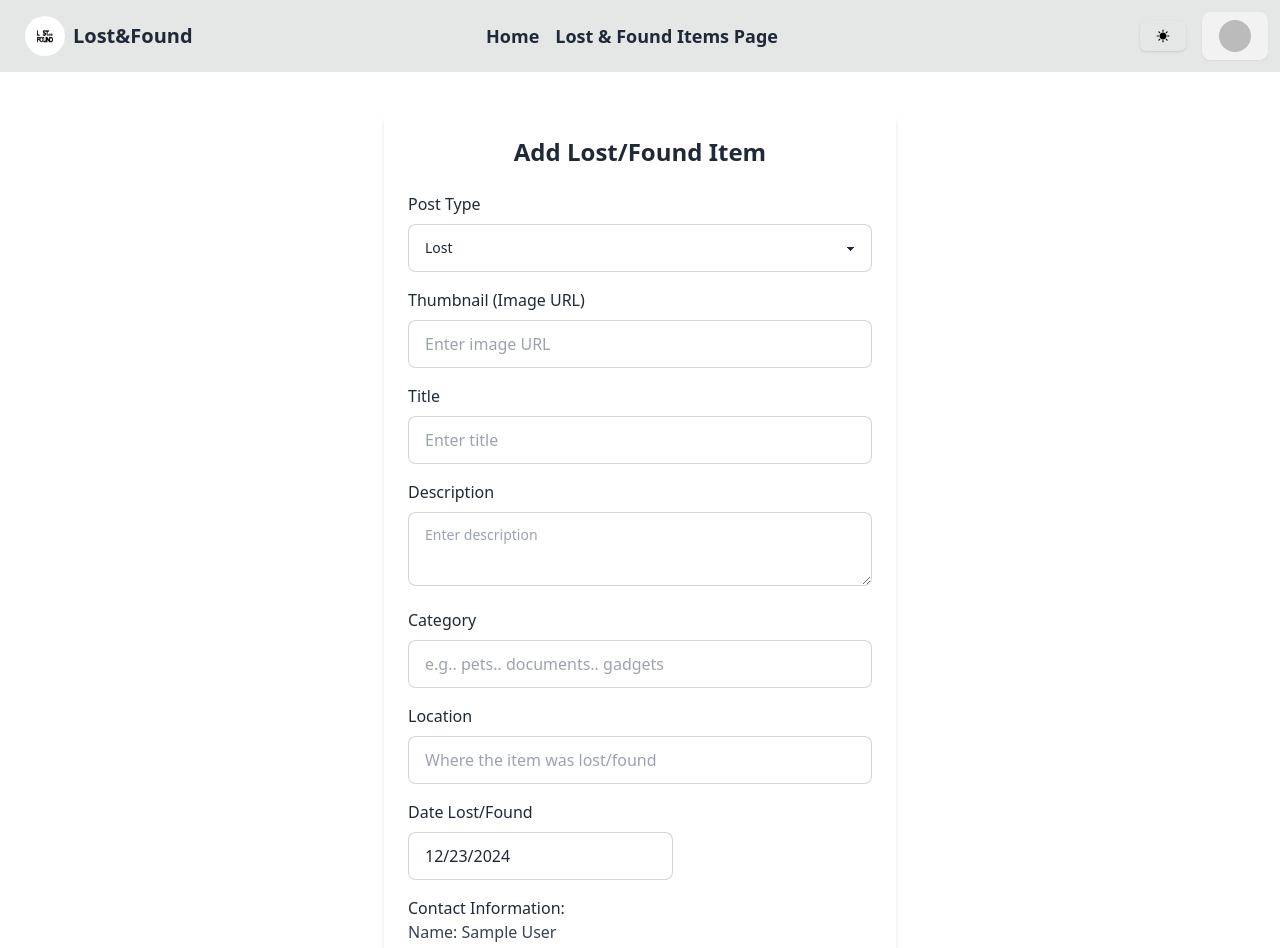
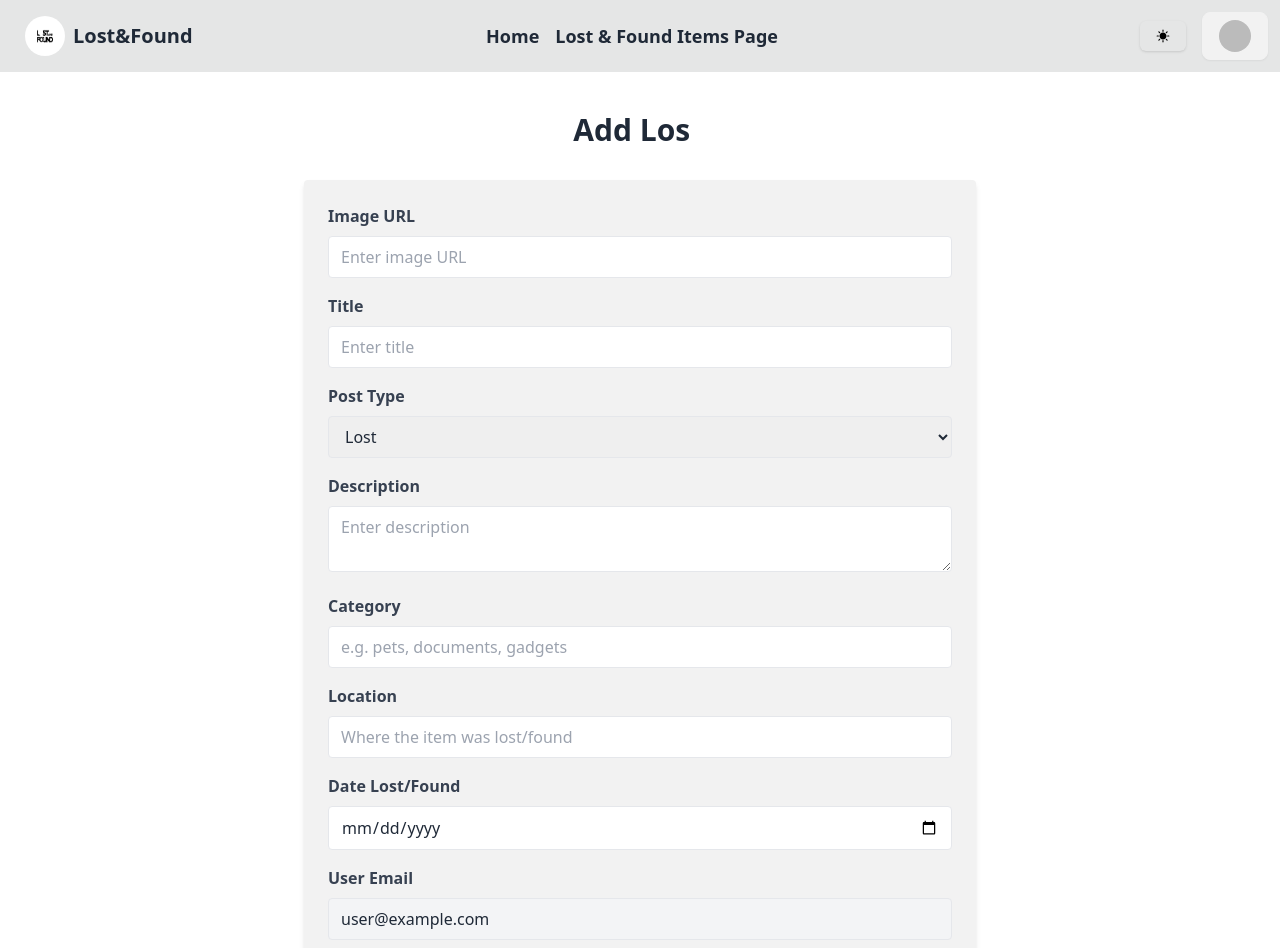
Before and after one commit to MeghlaB/Lost_of_Items, a React (Vite) app: page /addItems in a window 1280 px wide. Shown: the top 948 px of the page. Built offline with nearby package versions, Linux system fonts and the light colour scheme; no server answers; sample sign-in values are in the browser's storage.

Commit message:
update code

```diff
--- a/src/Files/Datepicker.jsx
+++ b/src/Files/Datepicker.jsx
@@ -8,8 +8,8 @@ export default function Datepicker() {
     <div>
       <DatePicker
       showIcon
-      selected={startDate}  // Correctly use selected for the value of the date
-      onChange={(date) => setStartDate(date)}  // Handle date change
+      selected={startDate}
+      onChange={(date) => setStartDate(date)}
       icon={
         <svg
           xmlns="http://www.w3.org/2000/svg"
--- a/src/Pages/LatestFindLostItems.jsx
+++ b/src/Pages/LatestFindLostItems.jsx
@@ -13,8 +13,9 @@ const LatestFindLostItems = () => {
                 setItems(res.data)
             })
     }, [])
+    const sortedItems = items.sort((a, b) => new Date(b.date) - new Date(a.date)).slice(0, 6);
 
-    const filteredItems = items.filter(
+    const filteredItems = sortedItems.filter(
         item =>
             item.title.toLowerCase().includes(searchQuery.toLowerCase()) ||
             item.location.toLowerCase().includes(searchQuery.toLowerCase())
--- a/src/PrivetRoute/AddLost_FoundITems.jsx
+++ b/src/PrivetRoute/AddLost_FoundITems.jsx
@@ -1,168 +1,212 @@
-
 import { useContext, useState } from "react";
 import { AuthContext } from "../AuthProvider/AuthProvider";
+import { Typewriter } from "react-simple-typewriter";
+import Swal from "sweetalert2";
 import axios from "axios";
-import Swal from "sweetalert2";
-import DatePicker from "react-datepicker";
-import "react-datepicker/dist/react-datepicker.css";
 import { useNavigate } from "react-router-dom";
 
-export default function AddLost_FoundITems() {
+
+export default function AddLost_FoundItem() {
   const { user } = useContext(AuthContext);
   const navigate = useNavigate()
   const [formData, setFormData] = useState({
-    postType: "Lost",
     thumbnail: "",
     title: "",
+    type: "Lost",
     description: "",
     category: "",
     location: "",
-    dateLost: new Date(),
+    dateLost: "",
+    email: user?.email,
+    name: user?.displayName,
   });
 
-
-  const handleInputChange = (e) => {
+  const handleChange = (e) => {
     const { name, value } = e.target;
     setFormData({ ...formData, [name]: value });
   };
 
+  const handleSubmit = (e) => {
+    e.preventDefault();
+    e.target.reset();
+    const from = e.target;
+    const thumbnail = from.thumbnail.value;
+    const title = from.title.value;
+    const type = from.type.value;
+    const description = from.description.value;
+    const category = from.category.value;
+    const location = from.location.value;
+    const dateLost = from.dateLost.value;
+    const addInfo = {
+      thumbnail,
+      title,
+      type,
+      description,
+      category,
+      location,
+      dateLost,
+      user:{
+        email: user?.email,
+        name: user?.displayName,
+      }
 
-  const handleDateChange = (date) => {
-    setFormData({ ...formData, dateLost: date });
     };
 
+    axios.post(`${import.meta.env.VITE_API_URL}/addItems`,addInfo, {
 
-  const handleSubmit = async (e) => {
-    e.preventDefault();
-    const postData = {
-      ...formData,
-      dateLost: formData.dateLost.toISOString(),
-      user: {
-        displayName: user?.displayName,
-        email: user?.email,
-        image:user?.photoURL
-      },
-    };
-
-    try {
-      const res = await axios.post(
-        `${import.meta.env.VITE_API_URL}/addItem`,
-        postData
-      );
-      console.log(res.data);
-
+    })
+      .then((res) => {
+        console.log('Data received:', res.data);
+        if (res.data.insertedId) {
           Swal.fire({
             title: "Success!",
             text: "Post added successfully!",
             icon: "success",
             confirmButtonText: "Done",
           });
-      navigate('/myItems')
-    } catch (error) {
-      console.error("Error adding document: ", error);
+          navigate('/myItems');
+        }
+      })
+      .catch((err) => {
+        console.error('Error adding item:', err);
         Swal.fire({
-        title: "Failed!",
-        text: "Post addition failed. Please try again!",
+          title: "Error!",
+          text: "There was an issue adding your post.",
           icon: "error",
-        confirmButtonText: "Try Again",
+          confirmButtonText: "Retry",
         });
-    }
+      });
+
   };
 
   return (
-    <div className="max-w-lg mx-auto my-10 p-6 bg-white shadow-md rounded-lg">
-      <h2 className="text-2xl font-bold text-center mb-6">Add Lost/Found Item</h2>
-      <form onSubmit={handleSubmit}>
-        {/* Post Type */}
-        <label className="block mb-2 font-medium">Post Type</label>
+    <div className="container mx-auto py-10 px-4">
+      <h2 className="text-3xl font-bold text-center mb-8">
+        <Typewriter
+          words={["Add Lost/Found Item"]}
+          loop={0}
+          cursor
+          cursorStyle="|"
+          typeSpeed={80}
+          deleteSpeed={100}
+          className="text-red-500"
+        />
+      </h2>
+      <form
+        onSubmit={handleSubmit}
+        className="max-w-2xl mx-auto bg-base-200 p-6 rounded shadow-md"
+      >
+        <div className="mb-4">
+          <label className="text-left flex justify-start text-gray-700 font-bold mb-2">Image URL</label>
+          <input
+            type="url"
+            name="thumbnail"
+            value={formData.thumbnail}
+            onChange={handleChange}
+            placeholder="Enter image URL"
+            required
+            className="w-full px-3 py-2 border rounded"
+          />
+        </div>
+        <div className="mb-4">
+          <label className="text-left flex justify-start text-gray-700 font-bold mb-2">Title</label>
+          <input
+            type="text"
+            name="title"
+            value={formData.title}
+            onChange={handleChange}
+            placeholder="Enter title"
+            required
+            className="w-full px-3 py-2 border rounded"
+          />
+        </div>
+        <div className="mb-4">
+          <label className="text-left flex justify-start text-gray-700 font-bold mb-2">Post Type</label>
           <select
-          name="postType"
-          value={formData.postType}
-          onChange={handleInputChange}
-          className="select select-bordered w-full mb-4"
+            name="type"
+            value={formData.type}
+            onChange={handleChange}
+            required
+            className="w-full px-3 py-2 border rounded"
           >
             <option value="Lost">Lost</option>
             <option value="Found">Found</option>
           </select>
-
-        {/* Thumbnail URL */}
-        <label className="block mb-2 font-medium">Thumbnail (Image URL)</label>
-        <input
-          type="url"
-          name="thumbnail"
-          value={formData.thumbnail}
-          onChange={handleInputChange}
-          placeholder="Enter image URL"
-          className="input input-bordered w-full mb-4"
-          required
-        />
-
-        {/* Title */}
-        <label className="block mb-2 font-medium">Title</label>
-        <input
-          type="text"
-          name="title"
-          value={formData.title}
-          onChange={handleInputChange}
-          placeholder="Enter title"
-          className="input input-bordered w-full mb-4"
-          required
-        />
-
-        {/* Description */}
-        <label className="block mb-2 font-medium">Description</label>
+        </div>
+        <div className="mb-4">
+          <label className="text-left flex justify-start text-gray-700 font-bold mb-2">Description</label>
           <textarea
             name="description"
             value={formData.description}
-          onChange={handleInputChange}
+            onChange={handleChange}
             placeholder="Enter description"
-          className="textarea textarea-bordered w-full mb-4"
             required
+            className="w-full px-3 py-2 border rounded"
           />
-
-        {/* Category */}
-        <label className="block mb-2 font-medium">Category</label>
+        </div>
+        <div className="mb-4">
+          <label className="text-left flex justify-start text-gray-700 font-bold mb-2">Category</label>
           <input
             type="text"
             name="category"
             value={formData.category}
-          onChange={handleInputChange}
-          placeholder="e.g.. pets.. documents.. gadgets"
-          className="input input-bordered w-full mb-4"
+            onChange={handleChange}
+            placeholder="e.g. pets, documents, gadgets"
             required
+            className="w-full px-3 py-2 border rounded"
           />
-
-        {/* Location */}
-        <label className="block mb-2 font-medium">Location</label>
+        </div>
+        <div className="mb-4">
+          <label className="text-left flex justify-start text-gray-700 font-bold mb-2">Location</label>
           <input
             type="text"
             name="location"
             value={formData.location}
-          onChange={handleInputChange}
+            onChange={handleChange}
             placeholder="Where the item was lost/found"
-          className="input input-bordered w-full mb-4"
             required
+            className="w-full px-3 py-2 border rounded"
           />
-
-        {/* Date Lost */}
-        <label className="block mb-2 font-medium">Date Lost/Found</label>
-        <DatePicker
-          selected={formData.dateLost}
-          onChange={handleDateChange}
-          className="input input-bordered w-full mb-4"
+        </div>
+        <div className="mb-4">
+          <label className="text-left flex justify-start text-gray-700 font-bold mb-2">Date Lost/Found</label>
+          <input
+            type="date"
+            name="dateLost"
+            value={formData.dateLost}
+            onChange={handleChange}
+            required
+            className="w-full px-3 py-2 border rounded"
           />
-
-        {/* Contact Info */}
+        </div>
         <div className="mb-4">
-          <p className="font-medium">Contact Information:</p>
-          <p className="text-gray-700">Name: {user?.displayName || "N/A"}</p>
-          <p className="text-gray-700">Email: {user?.email || "N/A"}</p>
+          <label className="text-left flex justify-start text-gray-700 font-bold mb-2">User Email</label>
+          <input
+            type="email"
+            value={user?.email || ""}
+            readOnly
+            className="w-full px-3 py-2 border rounded bg-gray-100"
+          />
         </div>
 
-        {/* Add Post Button */}
-        <button type="submit" className="btn btn-primary w-full">
+        <div className="mb-4">
+          <label className="text-left flex justify-start text-gray-700 font-bold mb-2">User Name</label>
+          <input
+            type="text"
+            value={user?.displayName || ""}
+            readOnly
+            className="w-full px-3 py-2 border rounded bg-gray-100"
+          />
+        </div>
+
+        <div className="text-center">
+          <button
+            type="submit"
+            className="btn bg-purple-700 w-full text-white px-6 py-2 rounded hover:bg-[#796B96]"
+          >
             Add Post
           </button>
+        </div>
       </form>
     </div>
   );
--- a/src/PrivetRoute/Myitems.jsx
+++ b/src/PrivetRoute/Myitems.jsx
@@ -1,124 +1,136 @@
-import React, { useContext, useEffect } from 'react'
-import { AuthContext } from '../AuthProvider/AuthProvider'
-import { useState } from 'react'
-import axios from 'axios'
-import { Link, useParams } from 'react-router-dom'
-import Swal from 'sweetalert2'
+import { useContext, useState, useEffect } from "react";
+import { AuthContext } from "../AuthProvider/AuthProvider";
+import Swal from "sweetalert2";
+import axios from "axios";
+import { Link } from "react-router-dom";
 
 export default function Myitems() {
-  const {id} = useParams()
+  const { user } = useContext(AuthContext);
+  const [postItems, setPostItems] = useState([]);
+  const [loading, setLoading] = useState(true);
 
-  const { user, loading, setLoading } = useContext(AuthContext)
-  const [postsItems, setPostItmes] = useState([])
 
-  useEffect(() => {
-    axios.get(`${import.meta.env.VITE_API_URL}/allItems?email=${user?.email}`)
-      .then(res => {
-        setLoading(false)
-        setPostItmes(res.data)
-      })
-  }, [])
+  const fetchItems = async () => {
+    try {
 
-// delate post item
-const handleDelete= async (_id)=>{
-  Swal.fire({
-    title: "Are you sure?",
-    text: "Your Lost Or Found Items!",
-    icon: "warning",
-    showCancelButton: true,
-    confirmButtonColor: "#3085d6",
-    cancelButtonColor: "#d33",
-    confirmButtonText: "Yes, delete it!"
-  }).then(async(result) => {
-    if (result.isConfirmed) {
-      console.log(_id)
-     try{
-      const res = await axios.delete(`${import.meta.env.VITE_API_URL}/items/${_id}`)
-
-      if (res.status === 200) {
-        Swal.fire({
-          title: "Deleted!",
-          text: "Your post has been deleted.",
-          icon: "success",
-        });
-
-        const updatepost = postsItems.filter(post=>post._id !== _id)
-        setPostItmes(updatepost)
-
-      } else {
+      if (!user?.email) {
         Swal.fire({
           title: "Error!",
-          text: "Failed to delete the post.",
+          text: "No user email found!",
           icon: "error",
         });
-      }
-    }
-    catch (error) {
-      Swal.fire({
-        title: "Error!",
-        text: error.res?.data?.message || "An unexpected error occurred.",
-        icon: "error",
-      });
-      console.error("Error deleting item:", error);
-    }
-  }
-
-})
-
-
-
+        return;
       }
 
 
+      const res = await axios.get(`${import.meta.env.VITE_API_URL}/myItems/${user?.email}`);
+      console.log(postItems)
+      setPostItems(res.data);
+    } catch (error) {
+      console.error('Error fetching items:', error);
+      Swal.fire({
+        title: "Error!",
+        text: "There was an issue fetching your items.",
+        icon: "error",
+        confirmButtonText: "Retry",
+      });
+    } finally {
+      setLoading(false);
+    }
+  };
 
+
+  useEffect(() => {
+    if (user?.email) {
+      fetchItems();
+    }
+  }, [user?.email]);
+
+// deleted post data
+  const handleDelete = async (_id) => {
+    Swal.fire({
+      title: 'Are you sure?',
+      text: 'This item will be permanently deleted!',
+      icon: 'warning',
+      showCancelButton: true,
+      confirmButtonColor: '#3085d6',
+      cancelButtonColor: '#d33',
+      confirmButtonText: 'Yes, delete it!',
+    }).then(async (result) => {
+      if (result.isConfirmed) {
+        try {
+          const res = await axios.delete(`${import.meta.env.VITE_API_URL}/items/${_id}`);
+          if (res.status === 200) {
+            Swal.fire('Deleted!', 'Your item has been deleted.', 'success');
+            setPostItems(postItems.filter((post) => post._id !== _id));
+          }
+        } catch (error) {
+          Swal.fire('Error!', 'Failed to delete the post.', 'error');
+          console.error('Error deleting item:', error);
+        }
+      }
+    });
+  };
 
 
 
   return (
+    <div className="container mx-auto py-10 px-4">
+    {loading ? (
+      <p className="text-xl text-center text-gray-500">Loading...</p>
+    ) : (
       <div>
-      <h2 className="text-2xl font-semibold mb-4">My  Posts</h2>
-
-      {loading ? (
-        <span className="loading loading-ring loading-lg"></span>
-      ) : postsItems.length === 0 ? (
-        <p>You have not added any posts yet. Start adding items!</p>
+        {postItems.length === 0 ? (
+          <p className="text-xl text-center text-gray-500">No items found.</p>
         ) : (
-        <table className="min-w-full table-auto border-collapse border  border-gray-300">
-          <thead>
-            <tr className='bg-purple-600 text-white'>
-              <th className="border border-gray-300 px-4 py-2">Title</th>
-              <th className="border border-gray-300 px-4 py-2">Category</th>
-              <th className="border border-gray-300 px-4 py-2">Location</th>
-              <th className="border border-gray-300 px-4 py-2">Actions</th>
+          <div>
+            <h2 className="text-3xl font-semibold text-center text-gray-800 mb-6">
+              My Items
+            </h2>
+            <div className="overflow-x-auto bg-white shadow-lg rounded-lg">
+              <table className="table-auto w-full border-collapse">
+                <thead className="bg-gray-100">
+                  <tr>
+                    <th className="px-6 py-3 text-left text-sm font-medium text-gray-700 border-b">Title</th>
+                    <th className="px-6 py-3 text-left text-sm font-medium text-gray-700 border-b">Type</th>
+                    <th className="px-6 py-3 text-left text-sm font-medium text-gray-700 border-b">Category</th>
+                    <th className="px-6 py-3 text-left text-sm font-medium text-gray-700 border-b">Location</th>
+                    <th className="px-6 py-3 text-left text-sm font-medium text-gray-700 border-b">Actions</th>
                   </tr>
                 </thead>
                 <tbody>
-            {postsItems.map((post) => (
-              <tr key={post._id} className="border-b border-gray-300">
-                <td className="border px-4 py-2">{post.title}</td>
-                <td className="border px-4 py-2">{post.category}</td>
-                <td className="border px-4 py-2">{post.location}</td>
-                <td className="border px-4 py-2 flex justify-around">
-                  <Link to={`/updatePost/${post._id}`}>
+                  {postItems.map(item => (
+                    <tr key={item._id} className="hover:bg-gray-50">
+                      <td className="px-6 py-4 text-sm font-medium text-gray-900 border-b">{item.title}</td>
+                      <td className="px-6 py-4 text-sm text-gray-700 border-b">{item.type}</td>
+                      <td className="px-6 py-4 text-sm text-gray-700 border-b">{item.category}</td>
+                      <td className="px-6 py-4 text-sm text-gray-700 border-b">{item.location}</td>
+                      <td className="px-6 py-4 text-sm text-gray-700 border-b">
+                        <div className="flex space-x-2">
+                          <Link to={`/updatePost/${item._id}`}>
                             <button
-                      className="bg-purple-600 text-white px-4 py-2 rounded-md"
-                      onClick={() => handleUpdate(post._id)}
+                              className="bg-blue-600 text-white px-4 py-2 rounded-md hover:bg-blue-700 focus:outline-none focus:ring-2 focus:ring-blue-400"
                             >
                               Update
                             </button>
                           </Link>
                           <button
-                    className="bg-red-500 text-white px-4 py-2 rounded-md"
-                    onClick={() => handleDelete(post._id)}
+                            onClick={() => handleDelete(item._id)}
+                            className="bg-red-600 text-white px-4 py-2 rounded-md hover:bg-red-700 focus:outline-none focus:ring-2 focus:ring-red-400"
                           >
                             Delete
                           </button>
+                        </div>
                       </td>
                     </tr>
                   ))}
                 </tbody>
               </table>
+            </div>
+          </div>
         )}
       </div>
-  )
+    )}
+  </div>
+  );
 }
--- a/src/PrivetRoute/UpdatePost.jsx
+++ b/src/PrivetRoute/UpdatePost.jsx
@@ -16,12 +16,14 @@ console.log(updateData)
   console.log(_id)
 
   const [formData, setFormData] = useState({
-    postType: type || "Lost", // Initialize with existing data
+    postType: type || "Lost",
     thumbnail: thumbnail || "",
     title: title || "",
     description: description || "",
     category: category || "",
     location: location || "",
+    userName: user?.displayName || "",
+    userEmail: user?.email || "",
     dateLost: dateLost ? new Date(dateLost) : new Date(),
   });
 
@@ -156,6 +158,25 @@ console.log(updateData)
           onChange={handleDateChange}
           className="input input-bordered w-full mb-4"
         />
+ {/* User Email (Read Only) */}
+ <label className="block mb-2 font-medium">User Email</label>
+    <input
+      type="email"
+      name="userEmail"
+      value={formData.userEmail} // Assuming this is coming from state or props
+      className="input input-bordered w-full mb-4"
+      readOnly
+    />
+
+    {/* User Name (Read Only) */}
+    <label className="block mb-2 font-medium">User Name</label>
+    <input
+      type="text"
+      name="userName"
+      value={formData.userName} // Assuming this is coming from state or props
+      className="input input-bordered w-full mb-4"
+      readOnly
+    />
 
         {/* Add Post Button */}
         <button type="submit" className="btn btn-primary w-full">
--- a/src/Router/Router.jsx
+++ b/src/Router/Router.jsx
@@ -44,15 +44,15 @@ const router = createBrowserRouter([
         },
         {
           path:'/addItems',
-          element:<AddLost_FoundITems></AddLost_FoundITems>
+          element:<PrivetRoute><AddLost_FoundITems></AddLost_FoundITems></PrivetRoute>
         },
         {
           path:'/myItems',
-          element:<Myitems></Myitems>
+          element:<PrivetRoute><Myitems></Myitems></PrivetRoute>
         },
         {
           path:'/updatePost/:id',
-          element:<UpdatePost></UpdatePost>,
+          element:<PrivetRoute><UpdatePost></UpdatePost></PrivetRoute>,
           loader:({params})=>fetch(`${import.meta.env.VITE_API_URL}/items/${params.id}`)
 
         },
```
Also changed, not shown: src/AuthProvider/AuthProvider.jsx (+47 -19 lines), src/Pages/Banner.jsx (+4 -4 lines). Lines whose indentation alone changed are shown as unchanged.
